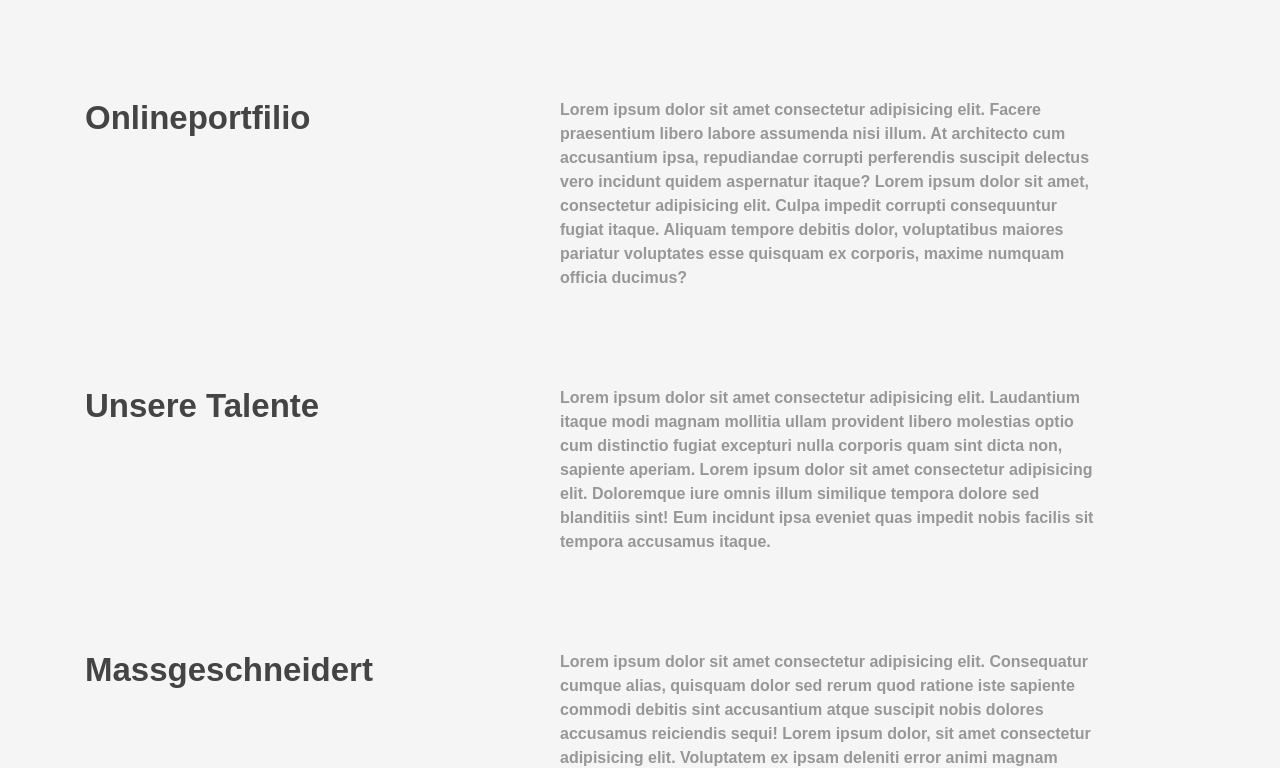
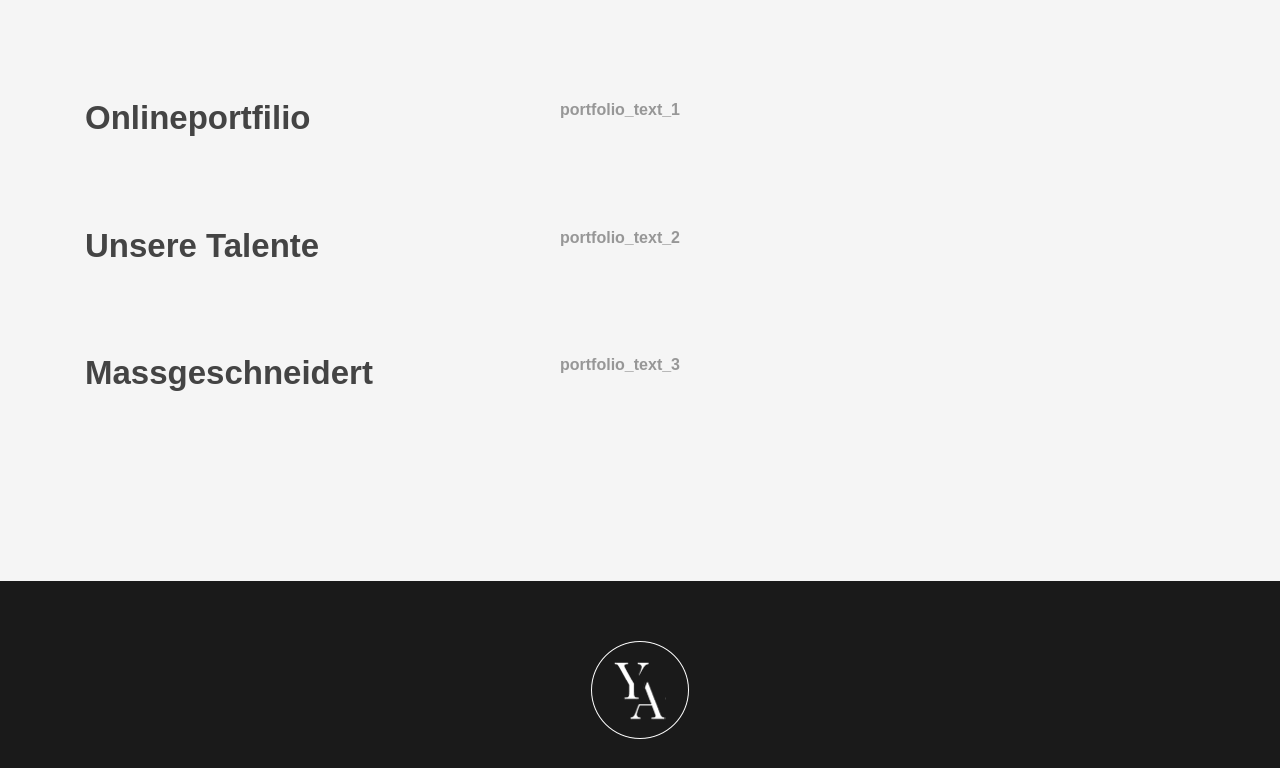
Before and after one commit to shaheertechy/youniq, a React (Create React App) app: page /how-it-works in a window 1280 px wide. Shown: the part 1720-2488 px from the top of the page. Built offline with nearby package versions, Linux system fonts and the light colour scheme; no server answers; a web font is replaced by a local one.

Commit message:
Some fixes done

```diff
--- a/public/locales/ger/translation.json
+++ b/public/locales/ger/translation.json
@@ -88,7 +88,10 @@
     "aboutus_link_2":"Finde deinen Style",
     "Adressen": "Adressen",
     "Warum": "Warum",
-    "Was": "Was"
+    "Was": "Was",
+    "portfolio_text_1": "Lorem ipsum dolor sit amet consectetur adipisicing elit. Facere praesentium libero labore assumenda nisi illum. At architecto cum accusantium ipsa, repudiandae corrupti perferendis suscipit delectus vero incidunt quidem aspernatur itaque? Lorem ipsum dolor sit amet, consectetur adipisicing elit. Culpa impedit corrupti consequuntur fugiat itaque. Aliquam tempore debitis dolor, voluptatibus maiores pariatur voluptates esse quisquam ex corporis, maxime numquam officia ducimus?",
+    "portfolio_text_2": "Lorem ipsum dolor sit amet consectetur adipisicing elit. Facere praesentium libero labore assumenda nisi illum. At architecto cum accusantium ipsa, repudiandae corrupti perferendis suscipit delectus vero incidunt quidem aspernatur itaque? Lorem ipsum dolor sit amet, consectetur adipisicing elit. Culpa impedit corrupti consequuntur fugiat itaque. Aliquam tempore debitis dolor, voluptatibus maiores pariatur voluptates esse quisquam ex corporis, maxime numquam officia ducimus?",
+    "portfolio_text_3": "Lorem ipsum dolor sit amet consectetur adipisicing elit. Facere praesentium libero labore assumenda nisi illum. At architecto cum accusantium ipsa, repudiandae corrupti perferendis suscipit delectus vero incidunt quidem aspernatur itaque? Lorem ipsum dolor sit amet, consectetur adipisicing elit. Culpa impedit corrupti consequuntur fugiat itaque. Aliquam tempore debitis dolor, voluptatibus maiores pariatur voluptates esse quisquam ex corporis, maxime numquam officia ducimus?"
 
 
 
--- a/src/components/AboutUs.js
+++ b/src/components/AboutUs.js
@@ -2,6 +2,7 @@ import React, { useState } from 'react';
 import Footer from './common/Footer';
 import Header from './common/Header';
 import { useTranslation, withTranslation } from 'react-i18next';
+import { Link } from 'react-router-dom';
 
 const AboutUs = () => {
 
@@ -22,7 +23,7 @@ const AboutUs = () => {
     return (
         <React.Fragment>
             <section className="container-fluid w1">
-                <Header changeLanguage={changeLanguage} currentLanguageVersion={currentLanguageVersion} lng={lng} />
+                <Header />
                 <div className="container">
                     <div className="row">
                         <div className="col-md-12">
@@ -47,7 +48,7 @@ const AboutUs = () => {
               <div className="col-md 7">
                 <div className="pera">
                   <p>«{t("aboutus_paragraph_1")}</p>
-                  <div className="ankr"><a href="#">{t('aboutus_link_1')}</a></div>
+                  <div className="ankr"><Link to={'/how-it-works'} >{t('aboutus_link_1')}</Link></div>
                 </div>
               </div>
             </div>
@@ -64,7 +65,7 @@ const AboutUs = () => {
               <div className="col-md 7">
                 <div className="pera">
                   <p>{t('aboutus_paragraph_2')} </p>
-                  <div className="ankr"><a href="#">{t('aboutus_link_2')} </a></div>
+                  <div className="ankr"><Link to={'/find-your-style'}>{t('aboutus_link_2')} </Link></div>
                 </div>
               </div>
             </div>
--- a/src/components/FindYouStyle/FindYourStyle.js
+++ b/src/components/FindYouStyle/FindYourStyle.js
@@ -23,7 +23,7 @@ const FindYourStyle = (props) => {
         <React.Fragment>
             <section className="wrapp1">
                 <div className="container-fluid ten5">
-                    <Header changeLanguage={changeLanguage} currentLanguageVersion={currentLanguageVersion} lng={lng}  />
+                    <Header />
                     <div className="container">
                         <div className="row">
                             <div className="col-md-12">
--- a/src/components/HowItWorks/HowItWorks.js
+++ b/src/components/HowItWorks/HowItWorks.js
@@ -25,7 +25,7 @@ const HowItWorks = () => {
         <React.Fragment>
             <section className="main">
                 <div className="container-fluid">
-                    <Header changeLanguage={changeLanguage} currentLanguageVersion={currentLanguageVersion} lng={lng}/>
+                    <Header/>
                     <HowItWorksText />
                 </div>
                 <Instructions />
--- a/src/components/HowItWorks/Portfolio.js
+++ b/src/components/HowItWorks/Portfolio.js
@@ -12,12 +12,7 @@ const Portfolio = () => {
                                 <h1 className="col-section-3-headeing">{t('Onlineportfilio')}</h1>
                             </div>
                             <div className="col-md-7">
-                                <p className="col-section-3-pera for-pera-color">Lorem ipsum dolor sit amet consectetur adipisicing
-                                    elit. Facere praesentium libero labore assumenda nisi illum. At architecto cum accusantium
-                                    ipsa, repudiandae corrupti perferendis suscipit delectus vero incidunt quidem aspernatur
-                                    itaque? Lorem ipsum dolor sit amet, consectetur adipisicing elit. Culpa impedit corrupti
-                                    consequuntur fugiat itaque. Aliquam tempore debitis dolor, voluptatibus maiores pariatur
-                                    voluptates esse quisquam ex corporis, maxime numquam officia ducimus?</p>
+                                <p className="col-section-3-pera for-pera-color">{t('portfolio_text_1')}</p>
                             </div>
                         </div>
                         <div className="row section-3-inner-padding">
@@ -25,12 +20,7 @@ const Portfolio = () => {
                                 <h1 className="col-section-3-headeing">{t('Unsere Talente')}</h1>
                             </div>
                             <div className="col-md-7">
-                                <p className="col-section-3-pera for-pera-color">Lorem ipsum dolor sit amet consectetur adipisicing
-                                    elit. Laudantium itaque modi magnam mollitia ullam provident libero molestias optio cum
-                                    distinctio fugiat excepturi nulla corporis quam sint dicta non, sapiente aperiam. Lorem
-                                    ipsum dolor sit amet consectetur adipisicing elit. Doloremque iure omnis illum similique
-                                    tempora dolore sed blanditiis sint! Eum incidunt ipsa eveniet quas impedit nobis facilis sit
-                                    tempora accusamus itaque.</p>
+                                <p className="col-section-3-pera for-pera-color">{t('portfolio_text_2')}</p>
                             </div>
                         </div>
                         <div className="row section-3-inner-padding">
@@ -38,12 +28,7 @@ const Portfolio = () => {
                                 <h1 className="col-section-3-headeing">{t('Massgeschneidert')}</h1>
                             </div>
                             <div className="col-md-7">
-                                <p className="col-section-3-pera for-pera-color">Lorem ipsum dolor sit amet consectetur adipisicing
-                                    elit. Consequatur cumque alias, quisquam dolor sed rerum quod ratione iste sapiente commodi
-                                    debitis sint accusantium atque suscipit nobis dolores accusamus reiciendis sequi! Lorem
-                                    ipsum dolor, sit amet consectetur adipisicing elit. Voluptatem ex ipsam deleniti error animi
-                                    magnam facere dignissimos autem nostrum modi cumque ab consectetur mollitia illo, et
-                                    necessitatibus amet similique ipsum!</p>
+                                <p className="col-section-3-pera for-pera-color">{t('portfolio_text_3')}</p>
                             </div>
                         </div>
                     </div>
--- a/src/components/common/Header.js
+++ b/src/components/common/Header.js
@@ -7,31 +7,32 @@ const Header = (props) => {
   const [lng, setLng] = useState('en')
   const changeLanguageButton = () => {
 
-    i18n.changeLanguage(lng);
-
-
-    if (lng == 'en') {
+    if (i18n.language == 'en') {
+      var lngSet = 'ger';
       setLng('ger');
     }
 
-    if (lng == 'ger') {
+    if (i18n.language == 'ger') {
+      var lngSet = 'en';
       setLng('en')
     }
 
 
+    i18n.changeLanguage(lngSet);
+
+    var lngParam = lng === 'en' ? 'en' : 'de';
     const requestOptions = {
       method: 'POST',
       headers: {
         'Content-Type': 'application/json',
       },
       body: JSON.stringify({
-        "language": lng,
       })
     };
 
-    fetch(process.env.REACT_APP_BASE_URL+'data/language', requestOptions)
+    fetch(process.env.REACT_APP_BASE_URL + 'data/language?language=' + lngParam, requestOptions)
       .then(response => {
-        if(response.status == 200){
+        if (response.status == 200) {
 
         }
 
@@ -62,7 +63,7 @@ const Header = (props) => {
                     <li className="list_item"><Link to={'/find-your-style'} className="nav_link">{t("Finde deinen stil")}</Link></li>
                     <li className="list_item"><Link to={'/how-it-works'} className="nav_link">{t("Wie’s funktioniert")}</Link></li>
                     <li className="list_item"><Link to={'/about-us'} className="nav_link">{t("Über Uns")}</Link></li>
-                    <li className="list_item"><button onClick={changeLanguageButton} className="nav_link">{i18n.language == 'en' ? 'German Version' : 'English Version'}</button></li>
+                    <li className="list_item"><button onClick={() => changeLanguageButton()} className="nav_link">{i18n.language == 'en' ? 'German Version' : 'English Version'}</button></li>
                   </ul>
                 </div>
                 <div className="icon"> <a href="#" className="login_btn_icon"><i className="fas fa-sign-in-alt" /></a>
--- a/src/containners/Home.js
+++ b/src/containners/Home.js
@@ -26,7 +26,7 @@ const Home = () => {
 
             <section className="wrapp1">
                 <div className="container-fluid ten1">
-                    <Header changeLanguage={changeLanguage} currentLanguageVersion={currentLanguageVersion} lng={lng} />
+                    <Header />
                     <Banner />
                 </div>
             </section>
```
Also changed, not shown: public/locales/en/translation.json (+5 -2 lines). Lines whose indentation alone changed are shown as unchanged.
